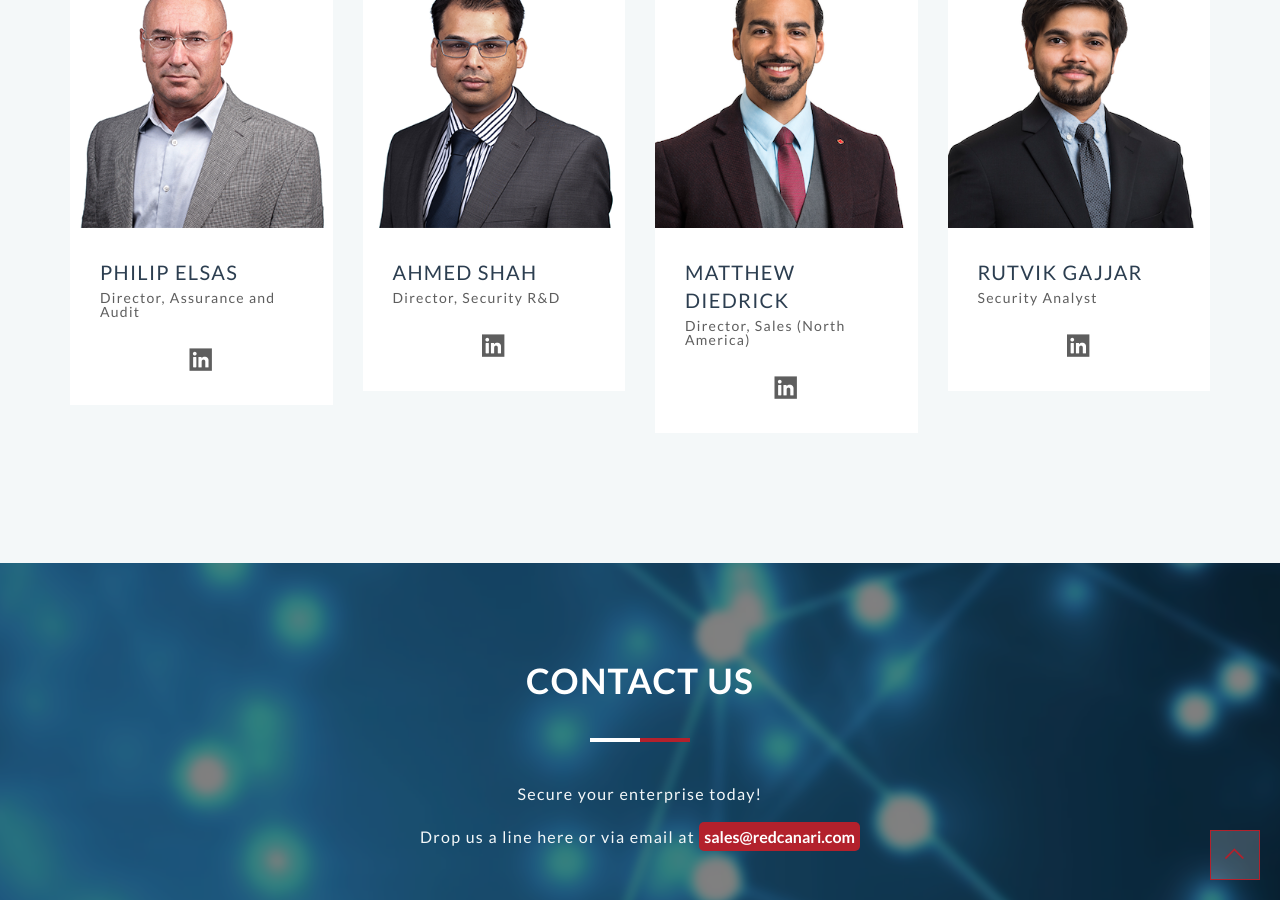
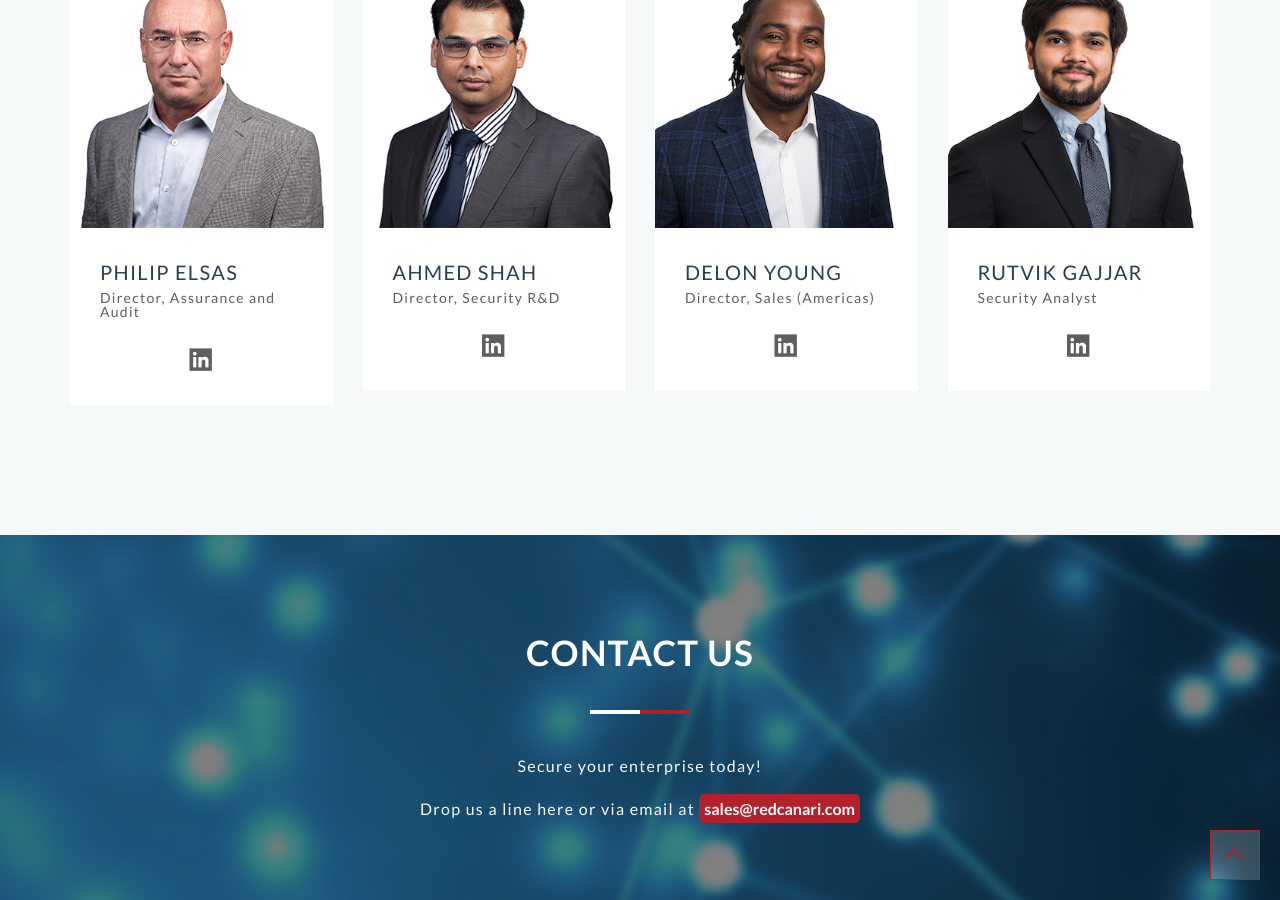
Before and after one commit to malleum-inc/website, a Jekyll site: the page built from index.html, in a window 1280 px wide and 900 px high, scrolled down 5308 px. Built offline with Jekyll 4.4.1, drawn with Linux system fonts in a browser that asks for light colours; nearby versions of some CDN libraries.

Commit message:
Update _config.yml

```diff
--- a/_config.yml
+++ b/_config.yml
@@ -411,12 +411,12 @@ team:
   linkedin: https://www.linkedin.com/in/ahmedshahbeng/
 
 # Team Member
-- name: Matthew Diedrick
-  tagline: Director, Sales (North America)
-  avatar: matthew.png
+- name: Delon Young
+  tagline: Director, Sales (Americas)
+  avatar: delon.png
 
   # Social Links
-  linkedin: https://www.linkedin.com/in/matthew-diedrick-b2087a185/
+  linkedin: https://www.linkedin.com/in/delon-young/
 
 # Team Member
 - name: Rutvik Gajjar
```
